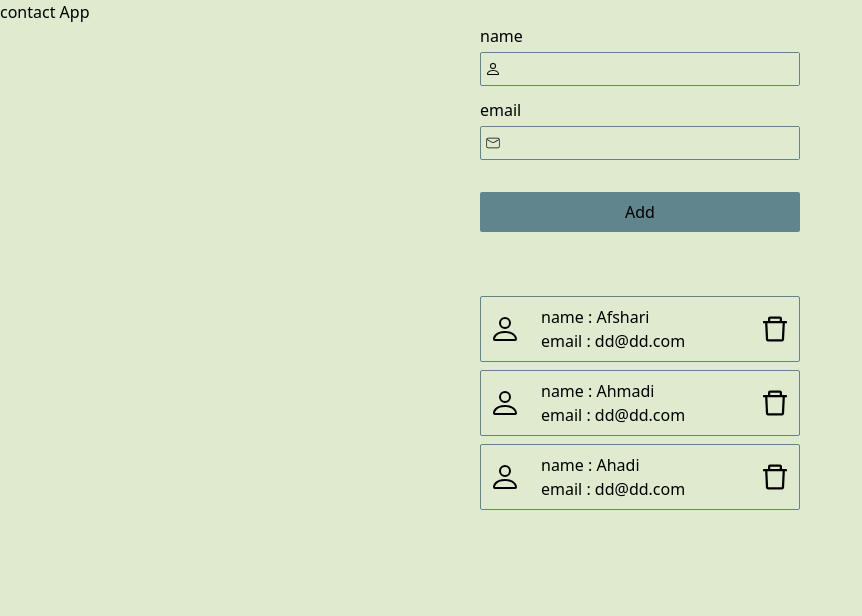
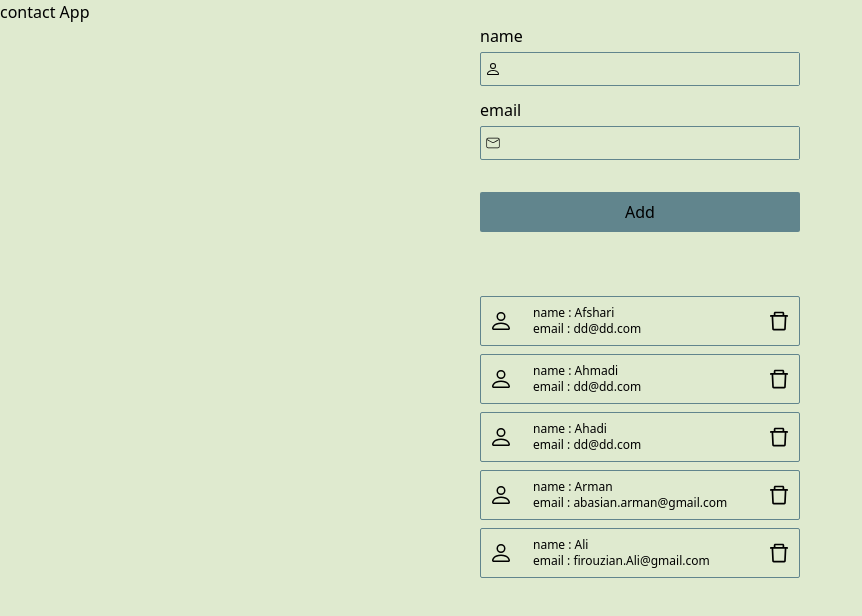
Before and after one commit to Arman-Abbasian/contact_list_with_redux_reduxToolkit_useContext_useReducer_Async, a React (Create React App) app: page / in a window 1280 px wide. Shown: the top 616 px of the page, without its empty margins (0-862 px from the left). Built offline with nearby package versions, Linux system fonts and the light colour scheme; data requests are answered from the project's data file.

Commit message:
make AddContacts component

```diff
--- a/server/db.json
+++ b/server/db.json
@@ -14,7 +14,16 @@
       "id": 3,
       "name": "Ahadi",
       "email": "dd@dd.com"
+    },
+    {
+      "name": "Arman",
+      "email": "abasian.arman@gmail.com",
+      "id": 4
+    },
+    {
+      "name": "Ali",
+      "email": "firouzian.Ali@gmail.com",
+      "id": 5
     }
   ]
-
 }
--- a/src/App.js
+++ b/src/App.js
@@ -1,6 +1,7 @@
 import axios from 'axios';
 import { useEffect, useState } from 'react';
 import './App.css';
+import toast, { Toaster } from 'react-hot-toast';
 import AddContact from './components/functional/AddContact/AddContact';
 import Contacts from './components/functional/Contacts/Contacts';
 
@@ -15,19 +16,32 @@ function App() {
 
   const deleteHandler=async(id)=>{
     try {
-      await axios.delete(`http://localhost:4000/contacts/${id}`)
+      await axios.delete(`http://localhost:4000/contacts/${id}`);
+      toast.success("contact deleted successfully");
+      const {data}=await axios.get(`http://localhost:4000/contacts`);
+      setContacts(data);
+    } catch (err) {
+      toast.error(err.message);
+    }
+  }
+  const addHandler=async(e,formValues)=>{
+    e.preventDefault();
+    try {
+      await axios.post(`http://localhost:4000/contacts`,formValues);
+      toast.success("contact added successfully");
       const {data}=await axios.get(`http://localhost:4000/contacts`)
       setContacts(data)
     } catch (err) {
-      console.log(err.message)
+      toast.error(err.message)
     }
   }
 
   return (
     <div className="App">
       <h1>contact App</h1>
-      <section className='mb-16'><AddContact /></section>
+      <section className='mb-16'><AddContact submitHandler={addHandler} /></section>
       <section className='flex flex-col gap-2'><Contacts contacts={contacts} deleteHandler={deleteHandler}/></section>
+      <Toaster />
     </div>
   );
 }
--- a/src/components/functional/AddContact/AddContact.jsx
+++ b/src/components/functional/AddContact/AddContact.jsx
@@ -2,14 +2,18 @@ import { useState } from "react";
 import { BsPerson } from "react-icons/bs";
 import { CiMail } from "react-icons/ci";
 
-const AddContact = () => {
+const AddContact = ({submitHandler}) => {
     const [formValues,setFormValues]=useState({name:"",email:""});
     const changeFormHandler=(e)=>{
         setFormValues({...formValues,[e.target.name]:e.target.value})
+    };
+    const submitHandlerr=(e)=>{
+        submitHandler(e,formValues);
+        setFormValues({name:"",email:""});
     }
     return (
         <div className=" w-full">
-            <form className="max-w-xs mx-auto">
+            <form className="max-w-xs mx-auto" onSubmit={submitHandlerr}>
                 <div className="flex flex-col justify-center items-start text-1 gap-1 w-full mb-3">
                     <label htmlFor="name">name</label>
                     <div className="border border-primary-4 flex justify-start items-center rounded-sm w-full">
@@ -25,7 +29,7 @@ const AddContact = () => {
                     </div>
                 </div>
                 <div className="w-full">
-                    <button className="bg-primary-4 px-4 py-2 w-full rounded-sm">Add</button>
+                    <button type="submit" className="bg-primary-4 px-4 py-2 w-full rounded-sm">Add</button>
                 </div>
             </form>
         </div>
--- a/src/components/functional/Contact/Contact.jsx
+++ b/src/components/functional/Contact/Contact.jsx
@@ -4,13 +4,13 @@ import { AiOutlineDelete } from "react-icons/ai";
 const Contact = ({name,email,id,deleteHandler}) => {
     return (
         <div  className="flex justify-between items-center gap-5 max-w-xs mx-auto border border-primary-4 rounded-sm p-2 w-full">
-            <div><BsPerson className="w-8 h-8" /></div>
-            <div className="flex flex-col justify-start items-start flex-1 overflow-hidden">
+            <div><BsPerson className="w-6 h-6" /></div>
+            <div className="flex flex-col justify-start items-start flex-1 overflow-hidden text-xs">
                 <p className=" overflow-hidden">name : {name}</p>
                 <p>email : {email}</p>
             </div>
             <div>
-                <AiOutlineDelete onClick={()=>deleteHandler(id)} className="w-8 h-8 cursor-pointer" />
+                <AiOutlineDelete onClick={()=>deleteHandler(id)} className="w-6 h-6 cursor-pointer" />
             </div>
         </div>
      );
```
